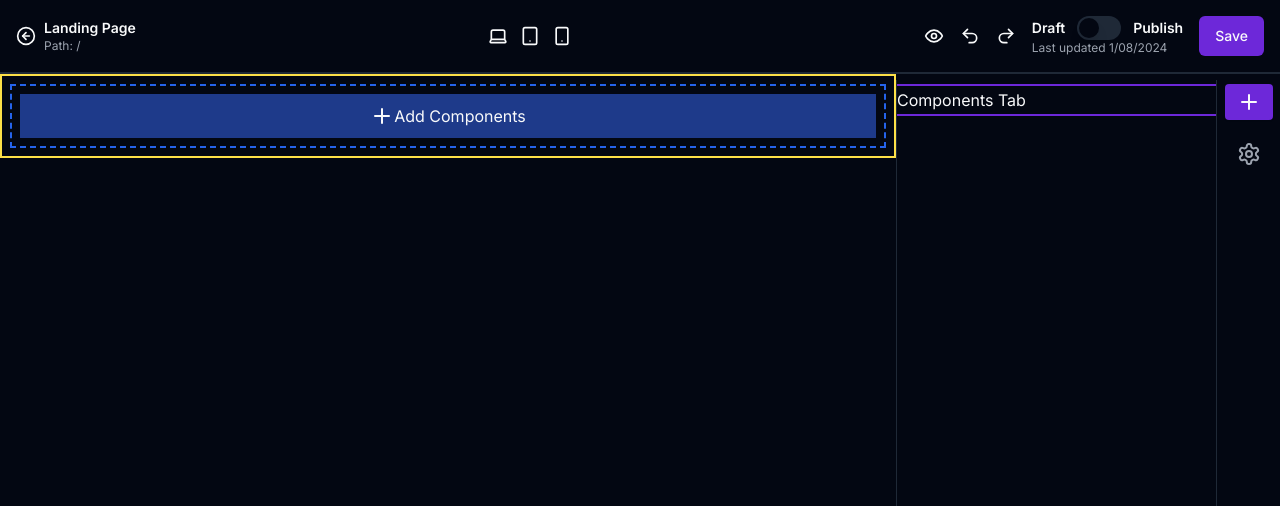
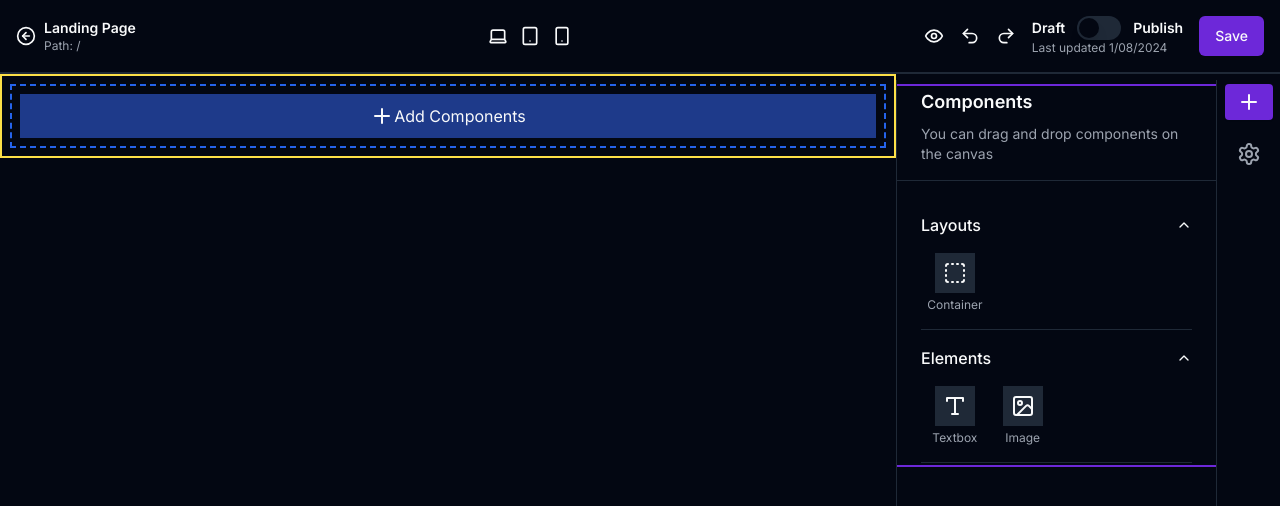
Before and after one commit to Hap-i/craftfolio, a Next.js app: page /editor/1 in a window 1280 px wide. Shown: the top 506 px of the page. Built offline with nearby package versions, Linux system fonts and the light colour scheme.

Commit message:
Added placeholders for components

```diff
--- /dev/null
+++ b/src/components/editor/EditorComponent.tsx
@@ -0,0 +1,55 @@
+import React from 'react'
+import {
+  Accordion,
+  AccordionContent,
+  AccordionItem,
+  AccordionTrigger,
+} from "@/components/ui/accordion"
+import { BoxSelect, Image, Type } from 'lucide-react'
+
+type Props = {}
+
+const EditorComponent = (props: Props) => {
+  return (
+    <div className='px-6'>
+      <Accordion type="multiple" className="w-full" defaultValue={['Layouts', 'Elements']}>
+        <AccordionItem value="Layouts">
+          <AccordionTrigger className='hover:no-underline'>Layouts</AccordionTrigger>
+          <AccordionContent>
+            <div className='grid grid-cols-4'>
+              <div className='flex flex-col items-center gap-1'>
+                <div className='bg-secondary w-fit p-2 cursor-pointer'>
+                  <BoxSelect />
+                </div>
+                <span className='text-muted-foreground text-xs'>Container</span>
+              </div>
+            </div>
+          </AccordionContent>
+        </AccordionItem>
+        <AccordionItem value="Elements">
+          <AccordionTrigger className='hover:no-underline' >Elements</AccordionTrigger>
+          <AccordionContent>
+            <div className='grid grid-cols-4'>
+              <div className='flex flex-col items-center gap-1'>
+
+                <div className='bg-secondary w-fit p-2 cursor-pointer'>
+                  <Type />
+                </div>
+                <span className='text-muted-foreground text-xs'>Textbox</span>
+              </div>
+              <div className='flex flex-col items-center gap-1'>
+
+                <div className='bg-secondary w-fit p-2 cursor-pointer'>
+                  <Image />
+                </div>
+                <span className='text-muted-foreground text-xs'>Image</span>
+              </div>
+            </div>
+          </AccordionContent>
+        </AccordionItem>
+      </Accordion>
+    </div>
+  )
+}
+
+export default EditorComponent
--- a/src/components/editor/EditorSidebar.tsx
+++ b/src/components/editor/EditorSidebar.tsx
@@ -13,6 +13,8 @@ import clsx from 'clsx'
 import { Tabs, TabsContent } from '../ui/tabs'
 import { Database, Plus, SettingsIcon, SquareStackIcon } from 'lucide-react'
 import EditorTabs from './EditorTabs'
+import EditorComponent from './EditorComponent'
+import { Separator } from '../ui/separator'
 
 type Props = {}
 
@@ -38,7 +40,7 @@ const EditorSidebar = (props: Props) => {
           className={clsx(
             'mt-[80px] w-16 z-[80] shadow-none  p-0 transition-all overflow-hidden',
           )}>
-        <EditorTabs/>
+          <EditorTabs />
         </SheetContent>
         <SheetContent
           showX={false}
@@ -47,7 +49,14 @@ const EditorSidebar = (props: Props) => {
             'mt-[80px] w-80 z-[40] shadow-none p-0 mr-16 bg-background h-full transition-all overflow-hidden',
           )}>
           <TabsContent value="components">
-            <p>Components Tab</p>
+            <SheetHeader className="text-left px-6 ">
+              <SheetTitle>Components</SheetTitle>
+              <SheetDescription>
+                You can drag and drop components on the canvas
+              </SheetDescription>
+            </SheetHeader>
+            <Separator className='my-4'/>
+            <EditorComponent />
           </TabsContent>
           <TabsContent value="settings">
             <p>Settings Tab</p>
```
Lines whose indentation alone changed are shown as unchanged.
